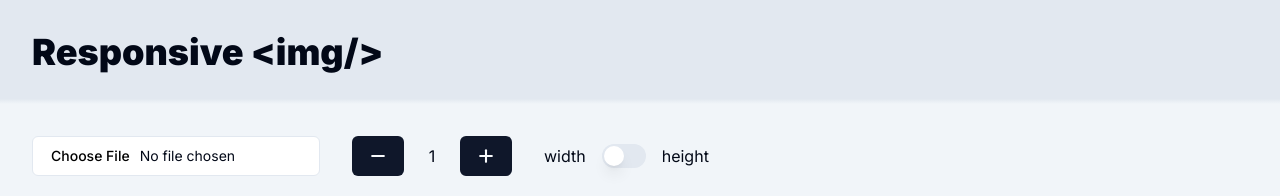
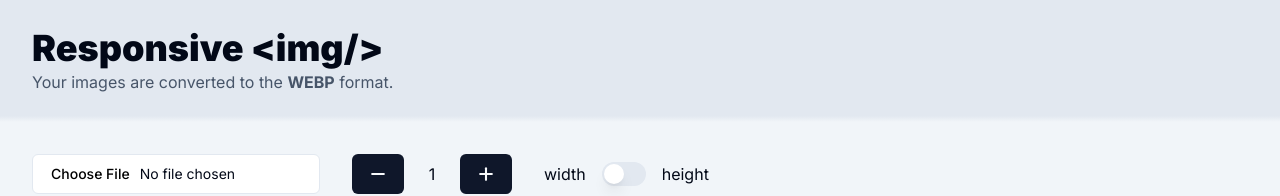
Before and after one commit to Amlac-Eniotna/responsive_img, a Next.js app: page / in a window 1280 px wide. Shown: the top 196 px of the page. Built offline with nearby package versions, Linux system fonts and the light colour scheme; no server answers.

Commit message:
Add info convert in header bottom

```diff
--- a/app/ui/header.tsx
+++ b/app/ui/header.tsx
@@ -1,8 +1,14 @@
 export function Header() {
   return (
     <header className="bg-gradient-to-b from-slate-200 from-95%">
-      <div className="m-auto w-full max-w-screen-xl p-8">
+      <div className="m-auto w-full max-w-screen-xl px-8 py-7">
+        <h1 className="sr-only">Responsive IMG</h1>
         <h1 className="text text-4xl font-black">{"Responsive <img/>"}</h1>
+        <p className="mt-0.5 text-slate-600">
+          Your <strong className="font-normal">images</strong> are{" "}
+          <strong className="font-normal">converted</strong> to the{" "}
+          <strong>WEBP</strong> format.
+        </p>
       </div>
     </header>
   );
```
Also changed, not shown: 1 other file (tests, documents, lock files or other folders).
